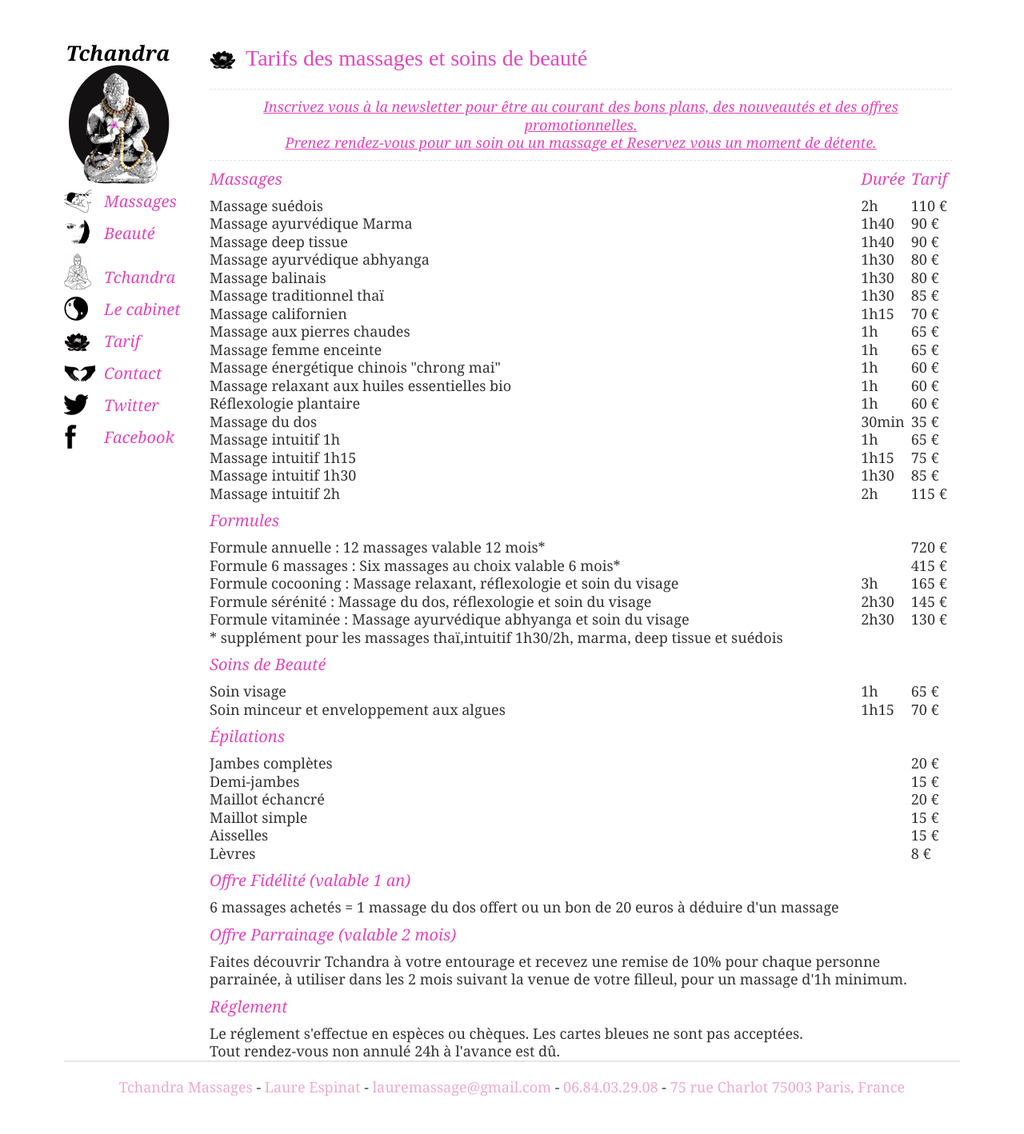
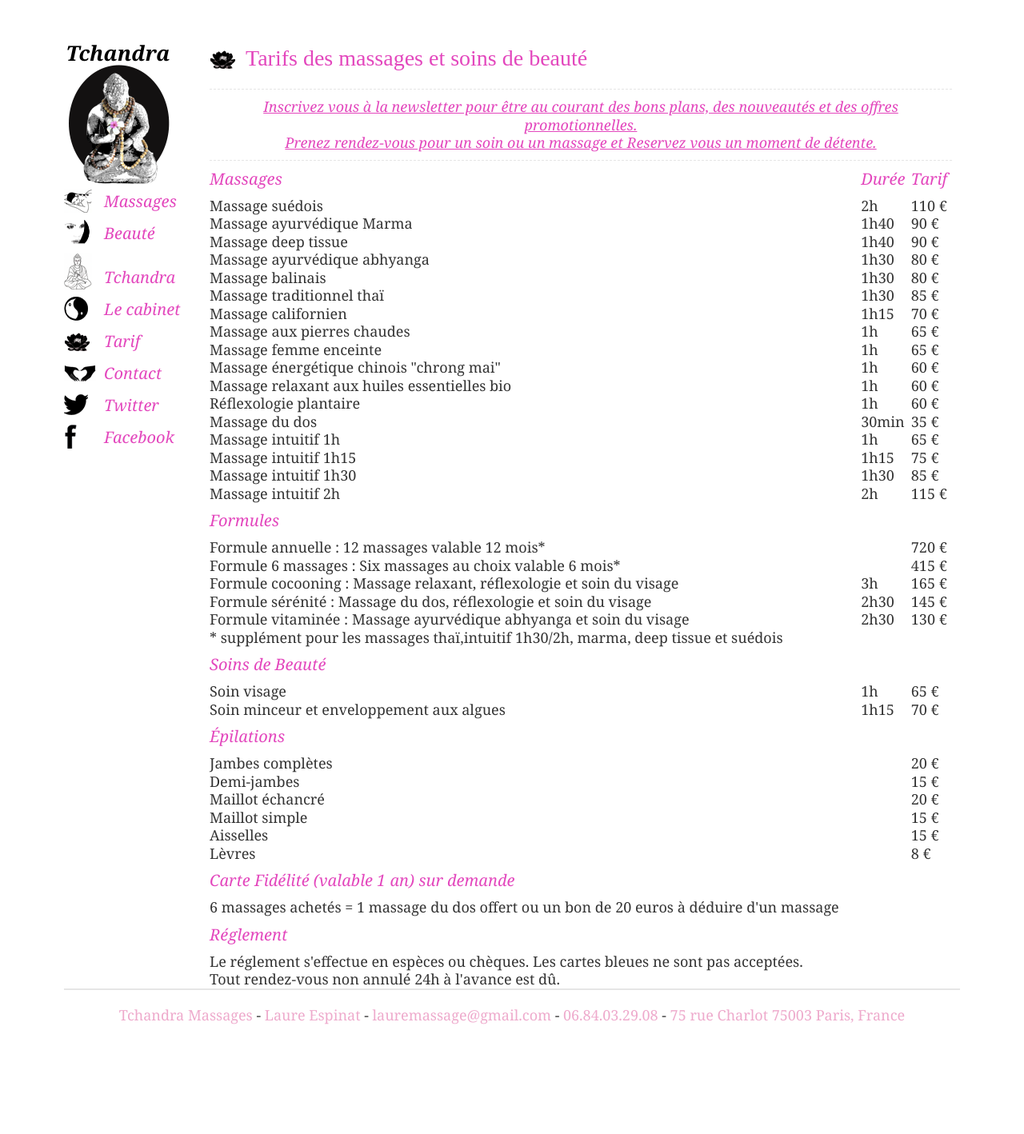
Before and after one commit to enrjphabricator/tchandra, a Jekyll site: the page built from _posts/2013-01-01-tarif.html, in a window 1280 px wide. Shown: the whole page at 80% size. Built offline with Jekyll 4.4.1, drawn with Linux system fonts in a browser that asks for light colours; after the commit the page ends 1328 px from its top, so only the background shows below that.

Commit message:
Update 2013-01-01-tarif.html

```diff
--- a/_posts/2013-01-01-tarif.html
+++ b/_posts/2013-01-01-tarif.html
@@ -73,11 +73,8 @@ beaute: [visage, drainage, minceur, mains]
         <tr><td colspan="2">Lèvres</td><td>8 &euro;</td></tr>
    </tbody>
 </table>
-<h2>Offre Fidélité (valable 1 an)</h2>
+<h2>Carte Fidélité (valable 1 an) sur demande</h2>
 <p>6 massages achetés = 1 massage du dos offert ou un bon de 20 euros à déduire d'un massage</p>
-<h2>Offre Parrainage (valable 2 mois)</h2>
-<p>Faites découvrir Tchandra à votre entourage et recevez une remise de 10% pour chaque personne parrainée, à utiliser dans les 2 mois
-suivant la venue de votre filleul, pour un massage d'1h minimum.
 <h2>Réglement</h2>
 <p>Le réglement s'effectue en espèces ou chèques. Les cartes bleues ne sont pas acceptées. </p>
 <p>Tout rendez-vous non annulé 24h à l'avance est dû.</p>
```
